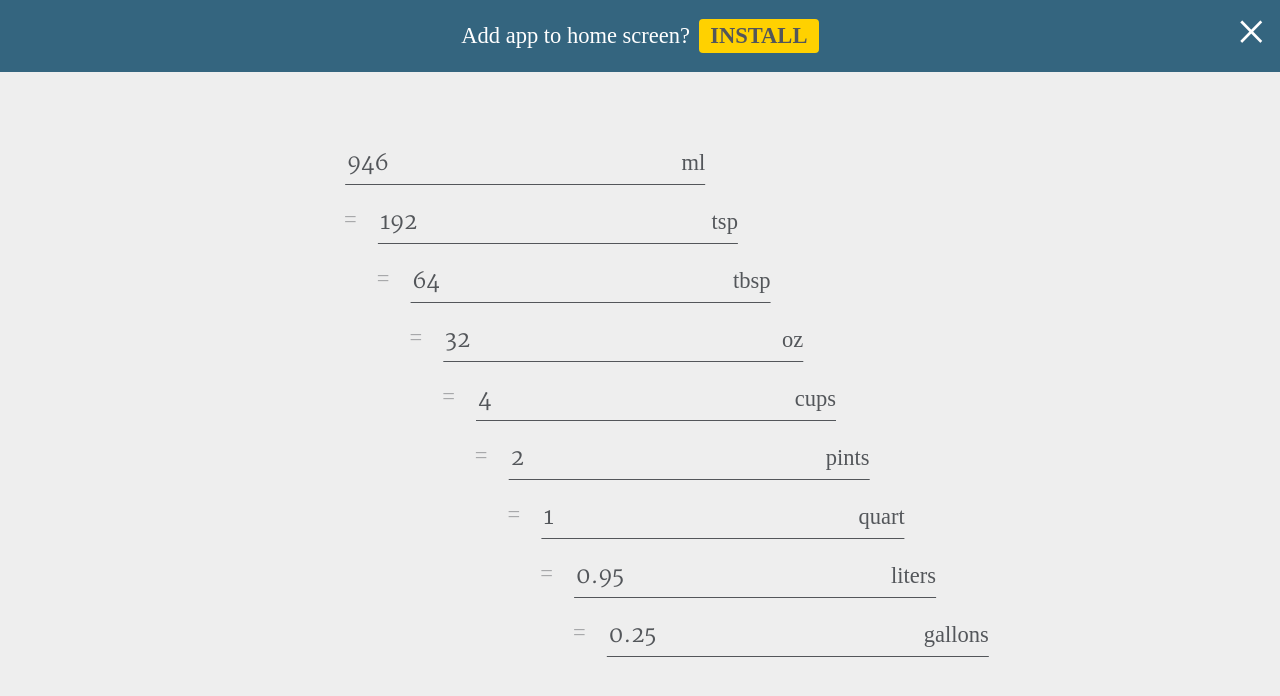
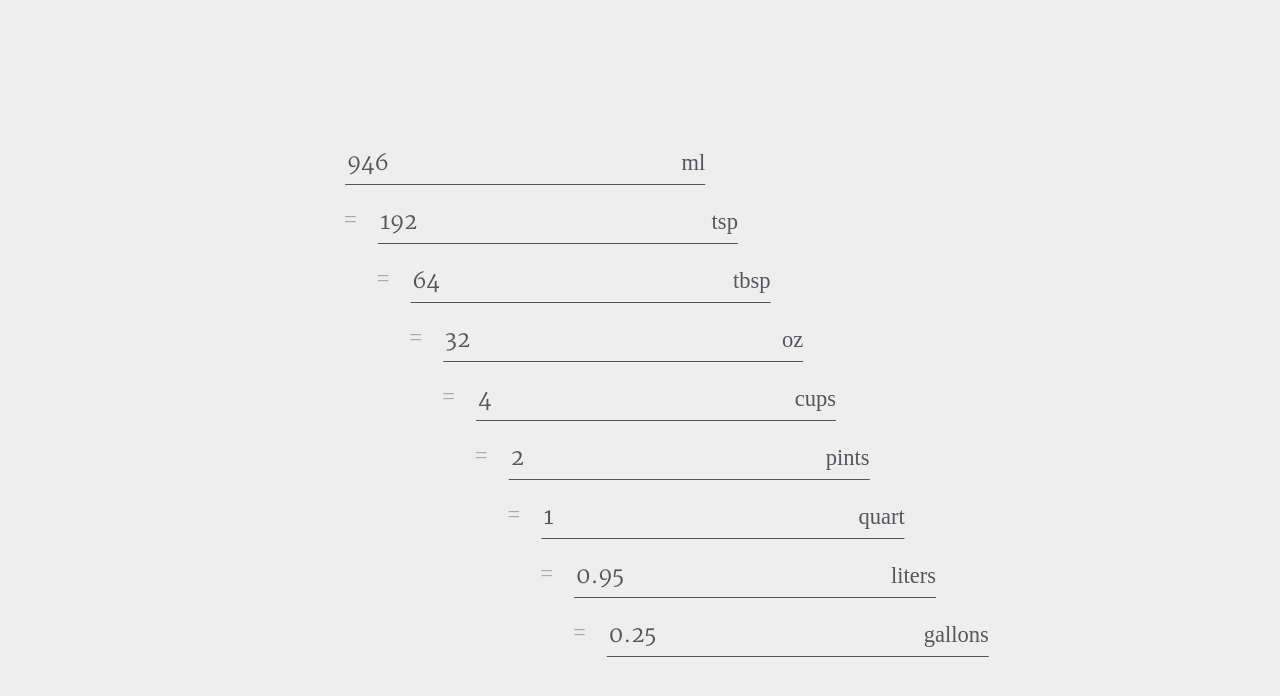
Before and after one commit to josh-collinsworth/vue-liquid-measurement-converter, a Vue app: page / in a window 1280 px wide. Shown: the top 696 px of the page. Built offline with nearby package versions, Linux system fonts and the light colour scheme; a web font is replaced by a local one.

Commit message:
Change shown to false on default

```diff
--- a/src/components/PWAPrompt.vue
+++ b/src/components/PWAPrompt.vue
@@ -20,7 +20,7 @@
 export default {
   data: () => ({
     installEvent: undefined,
-    shown: true,
+    shown: false,
   }),
 
   beforeMount() {
```
